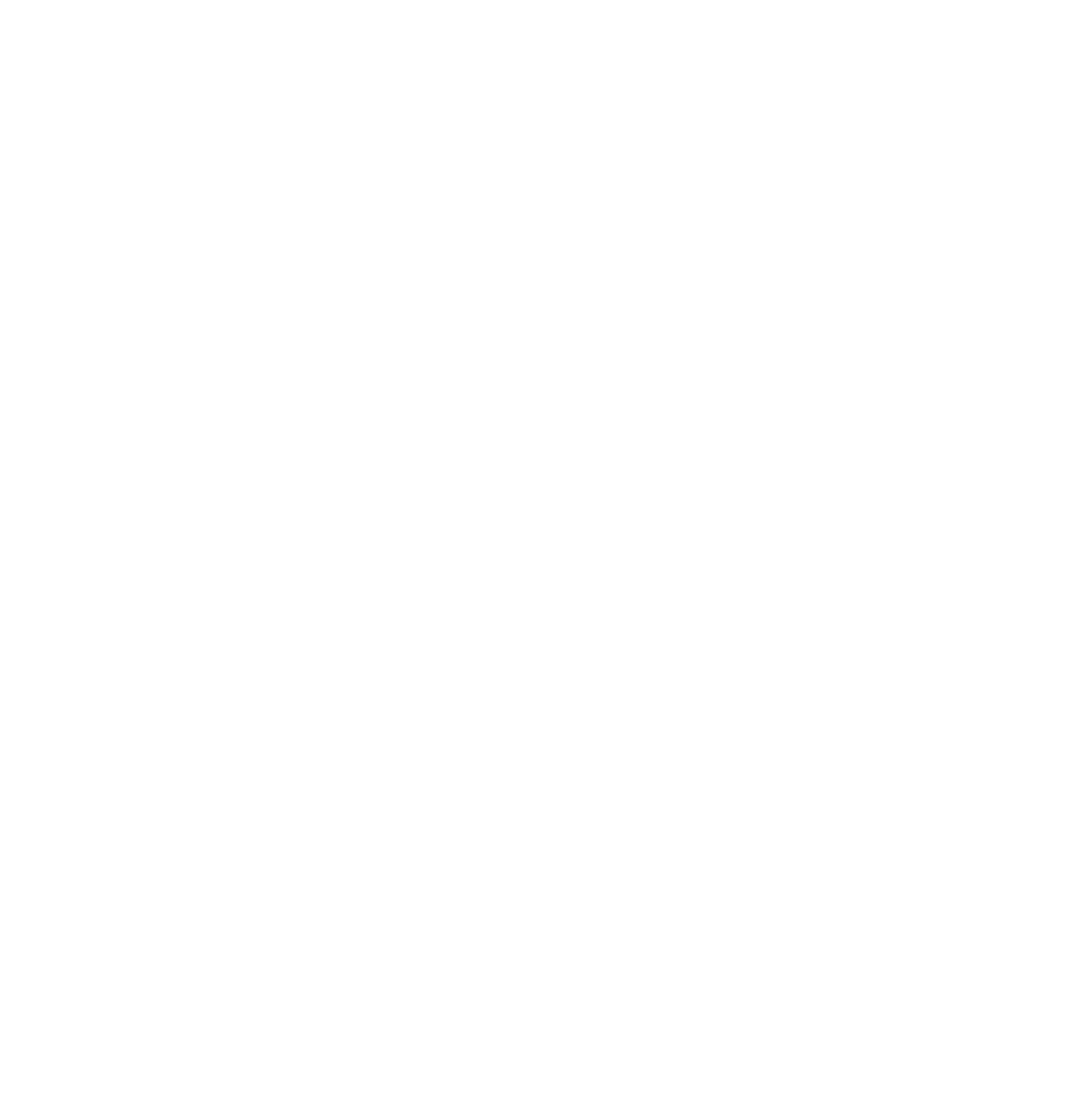
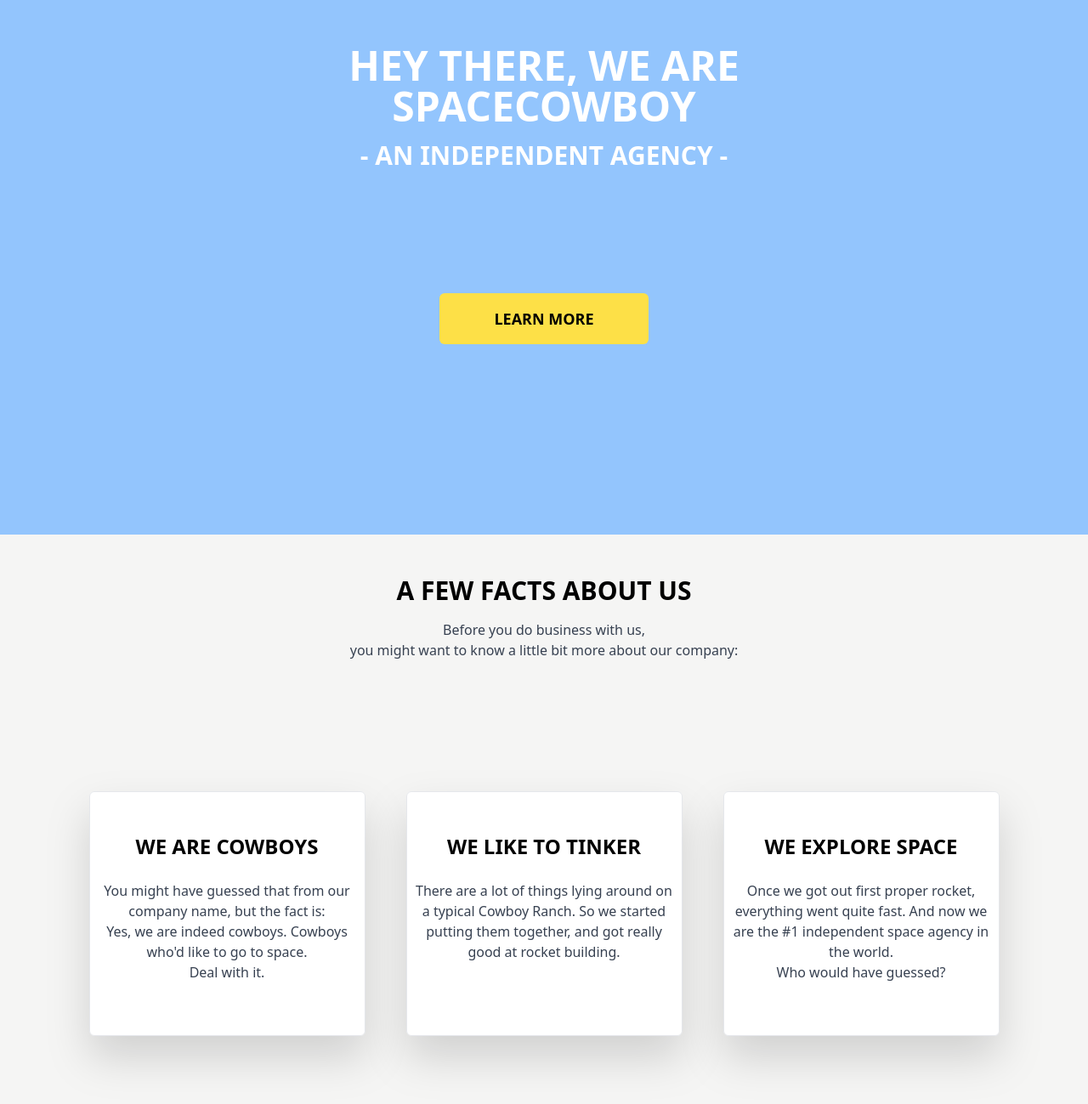
Before and after one commit to jakubabrahoim/space-cowboys, a React (Create React App) app: page / in a window 1280 px wide. Shown: the part 171-1470 px from the top of the page at 85% size. Before the commit the page ends 800 px from the top, so only its background shows below. Built offline with nearby package versions, Linux system fonts and the light colour scheme.

Commit message:
landing + facts

```diff
--- a/src/App.tsx
+++ b/src/App.tsx
@@ -1,8 +1,102 @@
 import React from 'react';
 
 function App() {
+
+    function landingScroll(): void {
+        let windowHeight: number = window.innerHeight;
+        window.scrollBy({left: 0, top: windowHeight, behavior: 'smooth'});
+    }
+
     return (
         <div>
+            {/*
+            <div className='flex flex-row items-center h-12 sticky top-0 z-10'>
+                    <div className='basis-1/6 flex justify-start'>
+                        <h1 className='ml-36'>Logo</h1>
+                    </div>
+                    <div className='basis-5/6 flex justify-end mr-36'>
+                        <button className='mx-6'>ABOUT US</button>
+                        <button className='mx-6'>THE TEAM</button>
+                        <button className='mx-6'>IMPRESSIONS</button>
+                        <button className='mx-6'>CONTACT</button>
+                    </div>
+            </div>
+            */}
+
+            {/* LANDING PAGE */}
+            <section className='bg-blue-300 h-screen'>
+                <div className='h-screen flex flex-col justify-center items-center'>
+                    <h1 className='text-center text-5xl font-bold text text-white mb-4'>
+                        HEY THERE, WE ARE <br/> SPACECOWBOY
+                    </h1>
+                    <h2 className='text-3xl font-bold text-white mb-36'>
+                        - AN INDEPENDENT AGENCY -
+                    </h2>
+                    <button
+                        className='font-bold text-black text-lg bg-yellow-300 rounded-md px-16 py-4'
+                        onClick={landingScroll}
+                    >
+                        LEARN MORE
+                    </button>
+                </div>
+            </section>
+
+            {/* FACTS PAGE */}
+            <section className='bg-stone-100 h-screen'>
+                <div className='flex flex-col items-center'>
+                    <h2 className='text-3xl font-bold text-black mt-12'>A FEW FACTS ABOUT US</h2>
+                    <p className='text-gray-700 text-center mt-4'>
+                        Before you do business with us, <br/>
+                        you might want to know a little bit more about our company:
+                    </p>
+                </div>
+
+                <div className='flex flex-row justify-center items-center h-[500px] mt-12'>
+                    <div className='border border-gray-200 bg-white rounded-md drop-shadow-2xl h-72 w-[325px] mx-6'>
+                        <h2 className='text-2xl text-center font-bold text-black mt-12 mb-6'>WE ARE COWBOYS</h2>
+                        <p className='text-gray-700 text-center'>
+                            You might have guessed that from our <br/>
+                            company name, but the fact is: <br/>
+                            Yes, we are indeed cowboys. Cowboys <br/>
+                            who'd like to go to space. <br/>
+                            Deal with it.
+                        </p>
+                    </div>
+                    <div className='border border-gray-200 bg-white rounded-md drop-shadow-2xl h-72 w-[325px] mx-6'>
+                        <h2 className='text-2xl text-center font-bold text-black mt-12 mb-6'>WE LIKE TO TINKER</h2>
+                        <p className='text-gray-700 text-center'>
+                            There are a lot of things lying around on <br/>
+                            a typical Cowboy Ranch. So we started <br/>
+                            putting them together, and got really <br/>
+                            good at rocket building.
+                        </p>
+                    </div>
+                    <div className='border border-gray-200 bg-white rounded-md drop-shadow-2xl h-72 w-[325px] mx-6'>
+                        <h2 className='text-2xl text-center font-bold text-black mt-12 mb-6'>WE EXPLORE SPACE</h2>
+                        <p className='text-gray-700 text-center'>
+                            Once we got out first proper rocket, <br/>
+                            everything went quite fast. And now we <br/>
+                            are the #1 independent space agency in <br/>
+                            the world. <br/>
+                            Who would have guessed?
+                        </p>
+                    </div>
+                </div>
+
+            </section>
+
+
+            <section className='bg-green-300 h-screen'>
+
+            </section>
+
+            <section className='bg-pink-300 h-screen'>
+
+            </section>
+
+            <section className='bg-orange-300 h-screen'>
+
+            </section>
 
         </div>
     );
```
